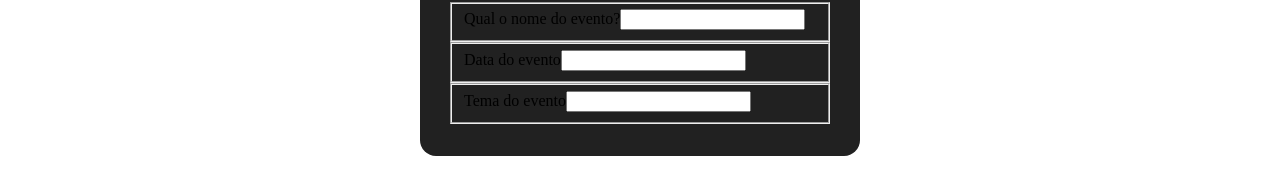
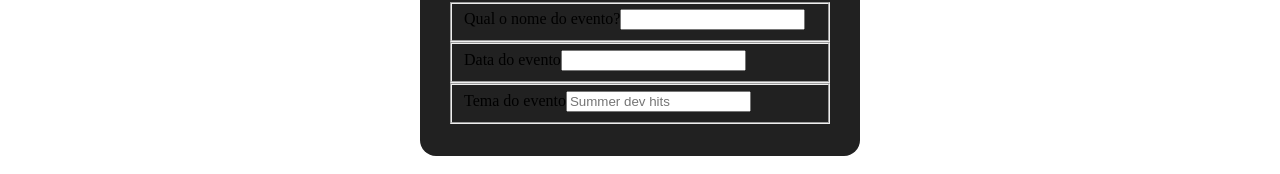
Before and after one commit to Guilhercs/jsx-components-react, a React (Vite) app: page / in a window 1280 px wide. Shown: the part 843-1017 px from the top of the page. Built offline with nearby package versions, Linux system fonts and the light colour scheme.

Commit message:
feat(components): add types components

```diff
--- a/src/App.tsx
+++ b/src/App.tsx
@@ -1,22 +1,55 @@
+import type React from "react";
 import "./App.css";
+
+function TitleCard(props: React.HTMLAttributes<HTMLHeadingElement>) {
+  return (
+    <>
+      <h2 {...props}>{props.children}</h2>
+    </>
+  );
+}
+
+function FieldSet(props: React.FieldsetHTMLAttributes<HTMLFieldSetElement>) {
+  return (
+    <>
+      <fieldset>{props.children}</fieldset>
+    </>
+  );
+}
+
+function Label(props: React.LabelHTMLAttributes<HTMLLabelElement>) {
+  return (
+    <>
+      <label htmlFor={props.htmlFor}>{props.children}</label>
+    </>
+  );
+}
+
+function Input(props: React.InputHTMLAttributes<HTMLInputElement>) {
+  return (
+    <>
+      <input {...props} />
+    </>
+  );
+}
 
 function FormularioDeEvento() {
   return (
     <>
       <form className="form">
-        <h2>Preencha para criar um evento:</h2>
-        <fieldset>
-          <label htmlFor="nome">Qual o nome do evento?</label>
-          <input type="text" id="nome" />
-        </fieldset>
-        <fieldset>
-          <label htmlFor="nome">Data do evento</label>
-          <input type="text" id="data" />
-        </fieldset>
-        <fieldset>
-          <label htmlFor="nome">Tema do evento</label>
-          <input type="text" id="tema" />
-        </fieldset>
+        <TitleCard>Preencha para criar um evento:</TitleCard>
+        <FieldSet>
+          <Label htmlFor="nome">Qual o nome do evento?</Label>
+          <Input type="text" id="nome" />
+        </FieldSet>
+        <FieldSet>
+          <Label htmlFor="nome">Data do evento</Label>
+          <Input type="text" id="data" />
+        </FieldSet>
+        <FieldSet>
+          <Label htmlFor="nome">Tema do evento</Label>
+          <Input type="text" id="tema" placeholder="Summer dev hits" />
+        </FieldSet>
       </form>
     </>
   );
```
